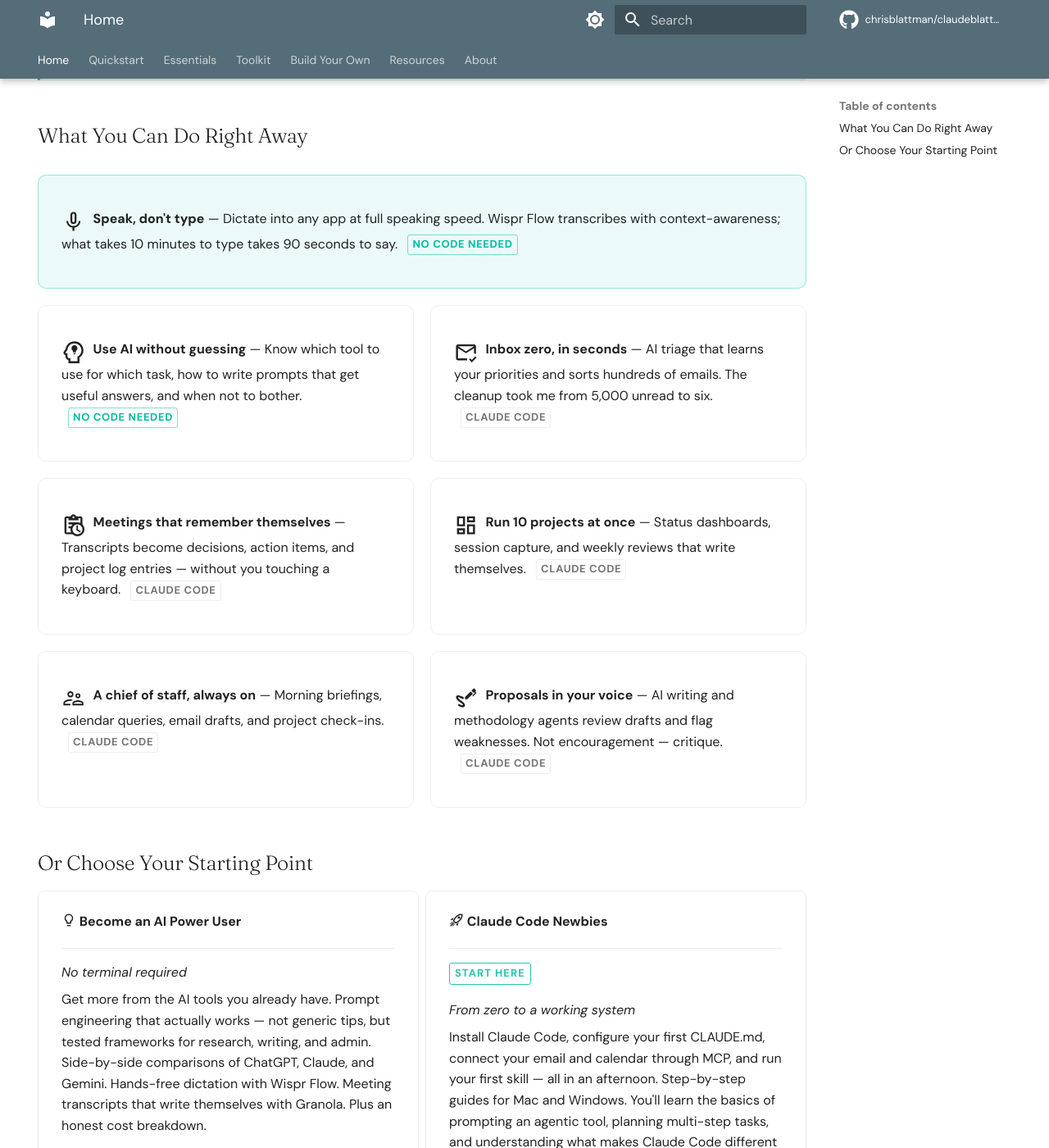
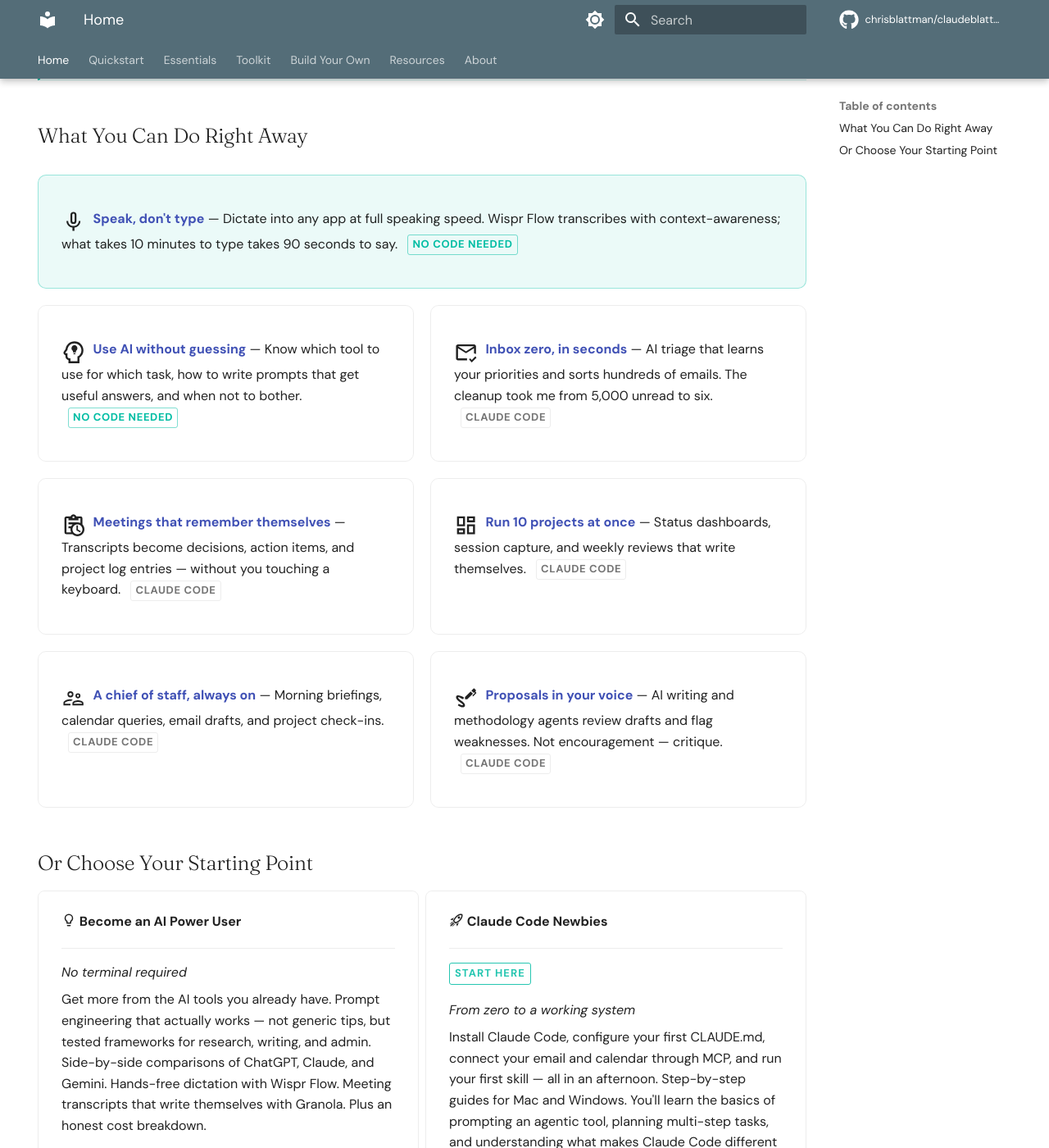
Before and after one commit to XiongfeiLi6/claudeblattman, an MkDocs documentation site: the page built from docs/index.md, in a window 1280 px wide and 1400 px high, scrolled down 512 px. Shown: the whole window at 82% size. Built offline with MkDocs 1.6.1 and Material for MkDocs 9.7.7, drawn with Linux system fonts in a browser that asks for light colours; comment, search, counter and statistics services are not loaded.

Commit message:
Make bento cells and cards fully clickable
Bento cells: title text is now a link with CSS ::after overlay
covering the entire cell. Cards: arrow link gets ::after overlay
for full-card clickability. Also fixed squidfork→squidfunk typo
in about.md and resources.md.

Co-Authored-By: Claude Opus 4.6 <noreply@anthropic.com>

```diff
--- a/docs/index.md
+++ b/docs/index.md
@@ -25,25 +25,25 @@ By [Chris Blattman](https://chrisblattman.com), professor at UChicago Harris. I
 
 <div class="bento-grid" markdown>
 <div class="bento-cell bento-cell--featured" markdown>
-:material-microphone-outline:{ .bento-icon } **Speak, don't type** — Dictate into any app at full speaking speed. Wispr Flow transcribes with context-awareness; what takes 10 minutes to type takes 90 seconds to say. <span class="bento-tag bento-tag--nocode">No code needed</span>
+:material-microphone-outline:{ .bento-icon } **[Speak, don't type](essentials/wispr-flow.md)** — Dictate into any app at full speaking speed. Wispr Flow transcribes with context-awareness; what takes 10 minutes to type takes 90 seconds to say. <span class="bento-tag bento-tag--nocode">No code needed</span>
 </div>
 <div class="bento-cell" markdown>
-:material-head-lightbulb-outline:{ .bento-icon } **Use AI without guessing** — Know which tool to use for which task, how to write prompts that get useful answers, and when not to bother. <span class="bento-tag bento-tag--nocode">No code needed</span>
+:material-head-lightbulb-outline:{ .bento-icon } **[Use AI without guessing](essentials/prompting.md)** — Know which tool to use for which task, how to write prompts that get useful answers, and when not to bother. <span class="bento-tag bento-tag--nocode">No code needed</span>
 </div>
 <div class="bento-cell" markdown>
-:material-email-check-outline:{ .bento-icon } **Inbox zero, in seconds** — AI triage that learns your priorities and sorts hundreds of emails. The cleanup took me from 5,000 unread to six. <span class="bento-tag">Claude Code</span>
+:material-email-check-outline:{ .bento-icon } **[Inbox zero, in seconds](toolkit/executive-assistant.md)** — AI triage that learns your priorities and sorts hundreds of emails. The cleanup took me from 5,000 unread to six. <span class="bento-tag">Claude Code</span>
 </div>
 <div class="bento-cell" markdown>
-:material-clipboard-text-clock-outline:{ .bento-icon } **Meetings that remember themselves** — Transcripts become decisions, action items, and project log entries — without you touching a keyboard. <span class="bento-tag">Claude Code</span>
+:material-clipboard-text-clock-outline:{ .bento-icon } **[Meetings that remember themselves](toolkit/executive-assistant.md)** — Transcripts become decisions, action items, and project log entries — without you touching a keyboard. <span class="bento-tag">Claude Code</span>
 </div>
 <div class="bento-cell" markdown>
-:material-view-dashboard-outline:{ .bento-icon } **Run 10 projects at once** — Status dashboards, session capture, and weekly reviews that write themselves. <span class="bento-tag">Claude Code</span>
+:material-view-dashboard-outline:{ .bento-icon } **[Run 10 projects at once](toolkit/skill-library.md)** — Status dashboards, session capture, and weekly reviews that write themselves. <span class="bento-tag">Claude Code</span>
 </div>
 <div class="bento-cell" markdown>
-:material-account-supervisor-outline:{ .bento-icon } **A chief of staff, always on** — Morning briefings, calendar queries, email drafts, and project check-ins. <span class="bento-tag">Claude Code</span>
+:material-account-supervisor-outline:{ .bento-icon } **[A chief of staff, always on](toolkit/executive-assistant.md)** — Morning briefings, calendar queries, email drafts, and project check-ins. <span class="bento-tag">Claude Code</span>
 </div>
 <div class="bento-cell" markdown>
-:material-draw-pen:{ .bento-icon } **Proposals in your voice** — AI writing and methodology agents review drafts and flag weaknesses. Not encouragement — critique. <span class="bento-tag">Claude Code</span>
+:material-draw-pen:{ .bento-icon } **[Proposals in your voice](toolkit/skill-library.md)** — AI writing and methodology agents review drafts and flag weaknesses. Not encouragement — critique. <span class="bento-tag">Claude Code</span>
 </div>
 </div>
 
--- a/docs/stylesheets/extra.css
+++ b/docs/stylesheets/extra.css
@@ -91,6 +91,15 @@ h1, h2 {
   border-radius: 10px;
   padding: 1.2rem 1.4rem;
   transition: border-color 0.2s, box-shadow 0.2s;
+  position: relative;
+  cursor: pointer;
+}
+
+/* Make bento cell title link cover the entire cell */
+.bento-cell > p > strong > a::after {
+  content: "";
+  position: absolute;
+  inset: 0;
 }
 
 .bento-cell:hover {
@@ -165,6 +174,19 @@ h1, h2 {
   border-radius: 8px;
   padding: 1.2rem 1.4rem;
   transition: border-color 0.2s, box-shadow 0.2s;
+  position: relative;
+  cursor: pointer;
+}
+
+/* Make the arrow link cover the entire card */
+.md-typeset .grid.cards > ul > li > p:last-child > a {
+  position: static;
+}
+
+.md-typeset .grid.cards > ul > li > p:last-child > a::after {
+  content: "";
+  position: absolute;
+  inset: 0;
 }
 
 .md-typeset .grid.cards > ul > li:hover {
```
Also changed, not shown: docs/about.md (+1 -1 lines), docs/resources.md (+1 -1 lines).
